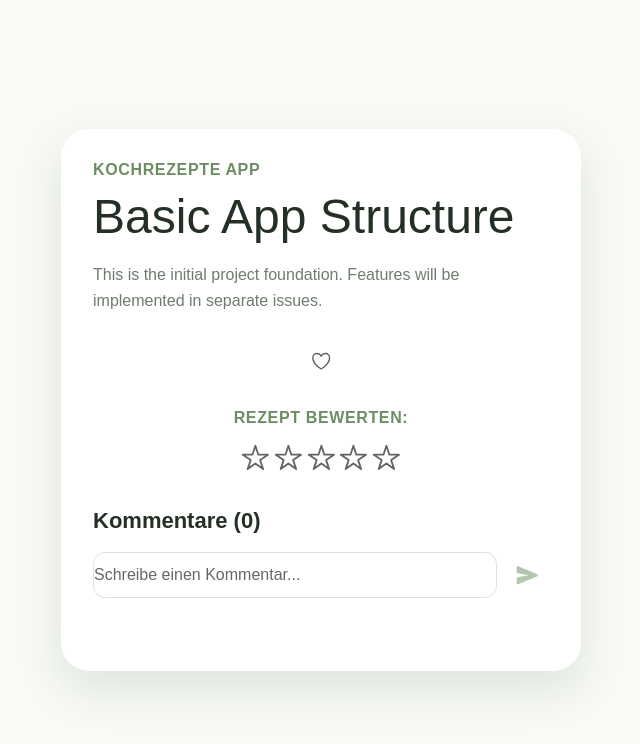
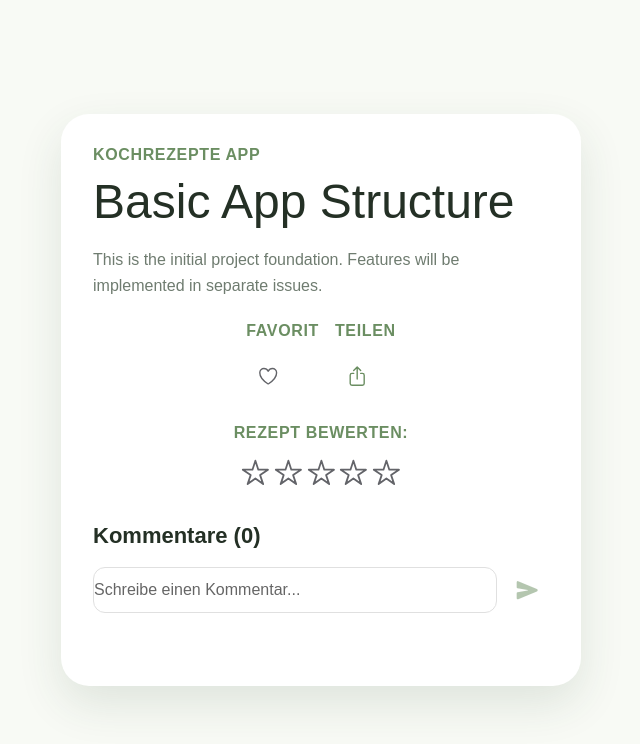
Before and after one commit to mhdbadr/kochrezepte_app, a React (Vite) app: page /home in a window 1280 px wide. Shown: the top 744 px of the page, without its empty margins (319-959 px from the left). Built offline with nearby package versions, Linux system fonts and the light colour scheme.

Commit message:
feat: create ShareButton component using native Web Share API with clipboard fallback

```diff
--- /dev/null
+++ b/src/components/ShareButton.tsx
@@ -0,0 +1,42 @@
+import React from 'react';
+import { IonButton, IonIcon } from '@ionic/react';
+import { shareOutline } from 'ionicons/icons';
+
+interface ShareButtonProps {
+  recipeTitle: string;
+  recipeId: string;
+}
+
+export default function ShareButton({ recipeTitle, recipeId }: ShareButtonProps) {
+
+  const handleShare = async () => {
+    const shareUrl = `${window.location.origin}/recipe/${recipeId}`;
+
+    if (navigator.share) {
+      try {
+        await navigator.share({
+          title: recipeTitle,
+          text: `Schau dir dieses leckere Rezept für "${recipeTitle}" an!`,
+          url: shareUrl,
+        });
+        console.log('Erfolgreich geteilt!');
+      } catch (error) {
+        console.log('Teilen fehlgeschlagen:', error);
+      }
+    } else {
+
+      try {
+        await navigator.clipboard.writeText(shareUrl);
+        alert('Teilen-Link wurde in die Zwischenablage kopiert!');
+      } catch (err) {
+        console.error('Fehler beim Kopieren des Links:', err);
+      }
+    }
+  };
+
+  return (
+    <IonButton fill="clear" onClick={handleShare}>
+      <IonIcon slot="icon-only" icon={shareOutline} color="primary" />
+    </IonButton>
+  );
+}
--- a/src/pages/HomePage.tsx
+++ b/src/pages/HomePage.tsx
@@ -3,12 +3,14 @@ import FavoriteButton from '../components/FavoriteButton';
 import RatingComponent from '../components/RatingComponent';
 import { useRatings } from '../hooks/useRatings';
 import CommentSection from '../components/CommentSection';
+import ShareButton from '../components/ShareButton';
 
 export default function HomePage() {
   const { saveRating, getRecipeRating } = useRatings();
 
   const testRecipeId = "1";
   const currentRating = getRecipeRating(testRecipeId);
+  const testRecipeTitle = "Tomato Basil Pasta";
   return (
     <main className="home-page">
       <section className="home-card">
@@ -18,9 +20,17 @@ export default function HomePage() {
           This is the initial project foundation. Features will be implemented in separate issues.
         </p>
 
-        <div style={{ marginTop: '24px', textAlign: 'center' }}>
-          <FavoriteButton  recipeId={testRecipeId}/>
+          <div style={{ marginTop: '24px', display: 'flex', justifyContent: 'center', gap: '16px' }}>
+          <div>
+            <p className="home-label">Favorit</p>
+            <FavoriteButton recipeId={testRecipeId} />
+          </div>
+          <div>
+            <p className="home-label">Teilen</p>
+            <ShareButton recipeTitle={testRecipeTitle} recipeId={testRecipeId} />
+          </div>
         </div>
+
         <div style={{ marginTop: '24px', textAlign: 'center' }}>
           <p className="home-label">Rezept bewerten:</p>
           <RatingComponent
```
